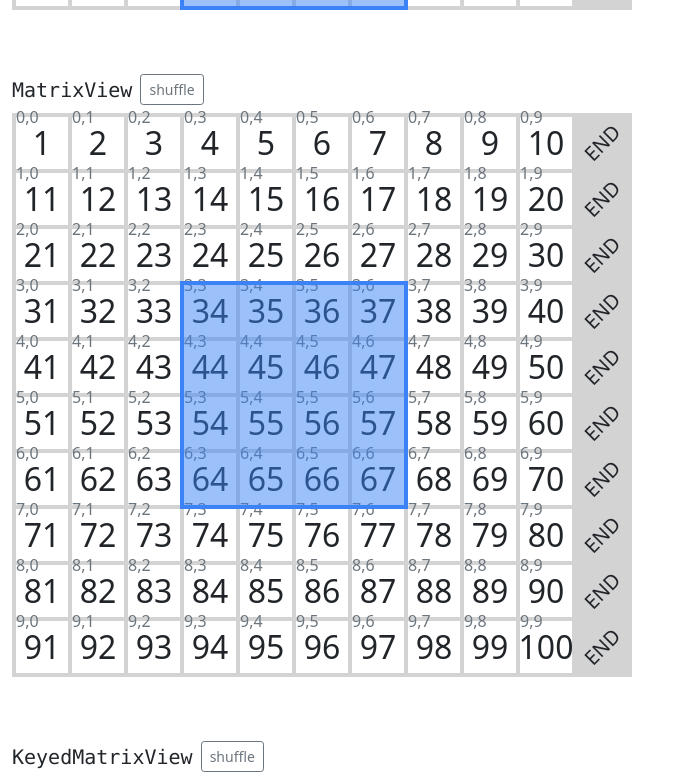
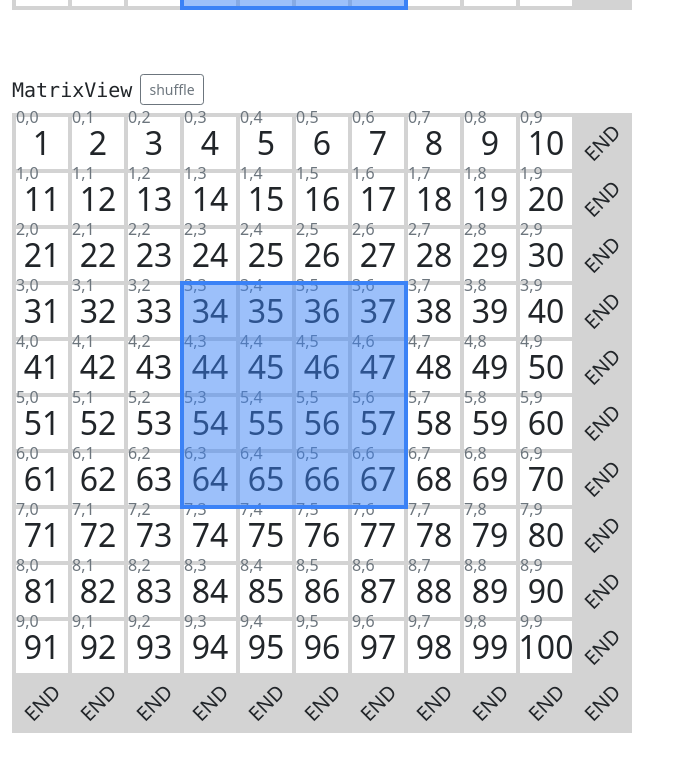
Before and after one commit to zetaraku/algo-playground, a Nuxt app: page /test in a window 1280 px wide. Shown: the part 332-1108 px from the top of the page, without its empty margins (0-683 px from the left). Built offline with nearby package versions, Linux system fonts and the light colour scheme.

Commit message:
feat: add bottom end indicators for KeyedMatrixView

```diff
--- a/components/KeyedMatrixView.vue
+++ b/components/KeyedMatrixView.vue
@@ -10,13 +10,20 @@ const flatData = computed(
     ),
   ),
 );
+
+const maxRowLength = computed(
+  () => props.data.reduce(
+    (acc, row) => Math.max(acc, row.length),
+    0,
+  ),
+);
 </script>
 
 <template>
   <div
     class="position-relative"
     :style="{
-      'padding-bottom': `${ 4 + 4 * (15 - 1) * data.length }px`,
+      'padding-bottom': `${ 4 + 4 * (15 - 1) * (data.length + 1) }px`,
       'margin-bottom': `${ 0 + 4 * (15 - 1) * 1 }px`,
       'margin-right': `${ 0 + 4 * (15 - 1) * 1 }px`,
     }"
@@ -43,7 +50,7 @@ const flatData = computed(
           />
         </ArrayViewValueBox>
 
-        <!-- end indicator -->
+        <!-- right end indicator -->
         <ArrayViewEndBox
           v-for="(row, i) in data"
           :key="i"
@@ -59,6 +66,23 @@ const flatData = computed(
             :j-index="row.length"
           />
         </ArrayViewEndBox>
+
+        <!-- bottom end indicator -->
+        <ArrayViewEndBox
+          v-for="(_, j) in (maxRowLength + 1)"
+          :key="j"
+          class="position-absolute"
+          :style="{
+            top: `${4 * (15 - 1) * data.length}px`,
+            left: `${4 * (15 - 1) * j}px`,
+          }"
+        >
+          <slot
+            name="end"
+            :i-index="data.length"
+            :j-index="j"
+          />
+        </ArrayViewEndBox>
       </ListTransitionGroup>
 
       <slot>
```
